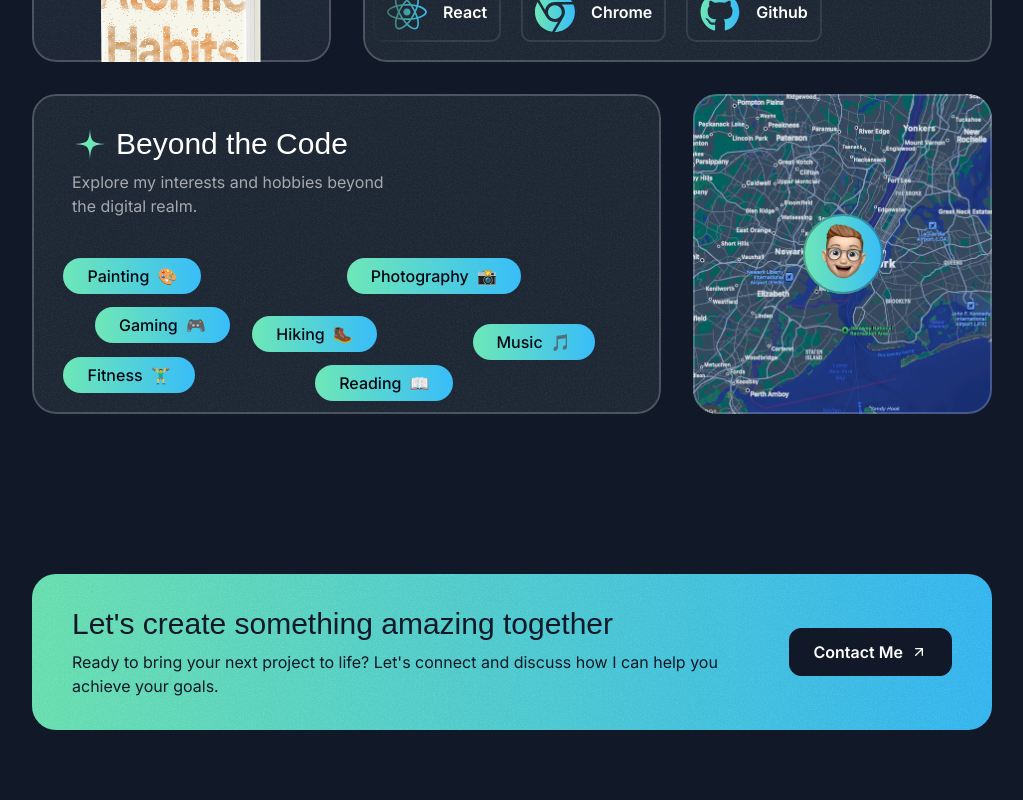
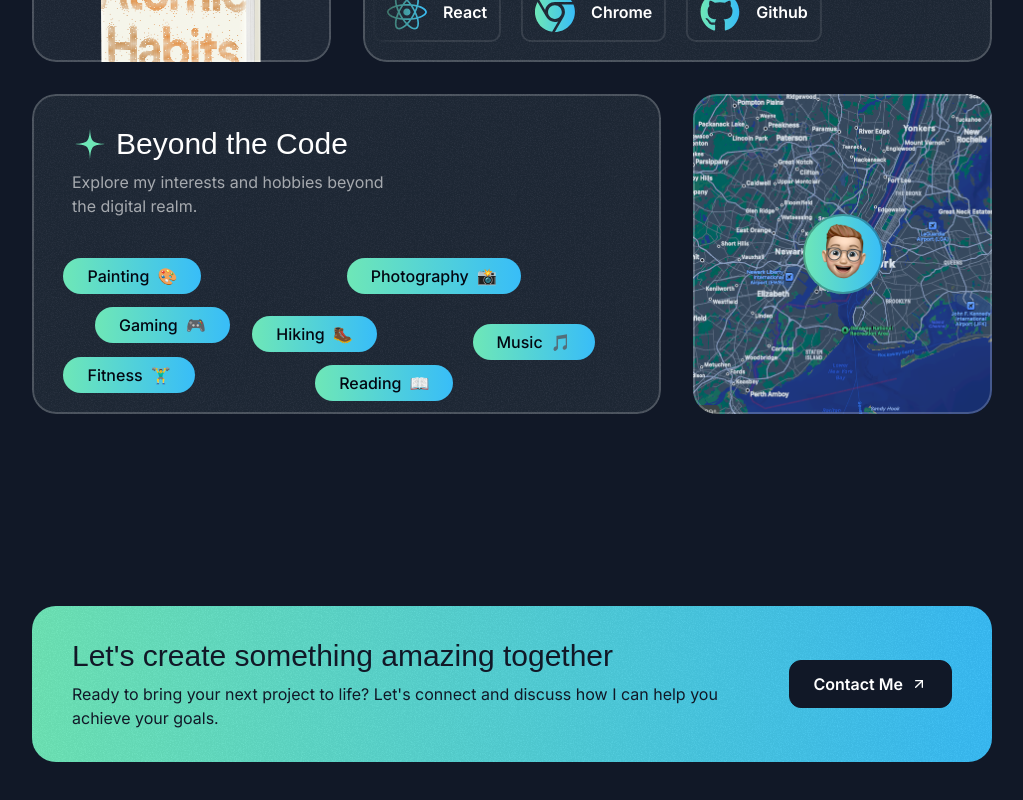
Before and after one commit to tommywa-a/Portfolio-site, a Next.js app: page / in a window 1280 px wide. Shown: the part 4534-5334 px from the top of the page, without its empty margins (128-1151 px from the left). Built offline with nearby package versions, Linux system fonts and the light colour scheme; a web font is replaced by a local one.

Commit message:
Call-to-action in desktop view

```diff
--- a/src/sections/Contact.tsx
+++ b/src/sections/Contact.tsx
@@ -2,7 +2,7 @@
 import grainImage from '@/assets/images/grain.jpg'
 export const ContactSection = () => {
 	return (
-		<div className='py-16 pt-12'>
+		<div className='py-16 pt-12 lg:py-24 lg:pt-20'>
 			<div className='container'>
 				<div className='bg-gradient-to-r from-emerald-300 to-sky-400 text-gray-900 py-8 px-10 rounded-3xl text-center md:text-left relative overflow-hidden z-0'>
 					<div
```
